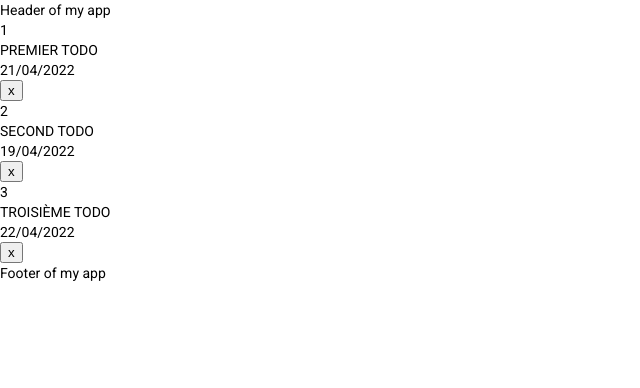
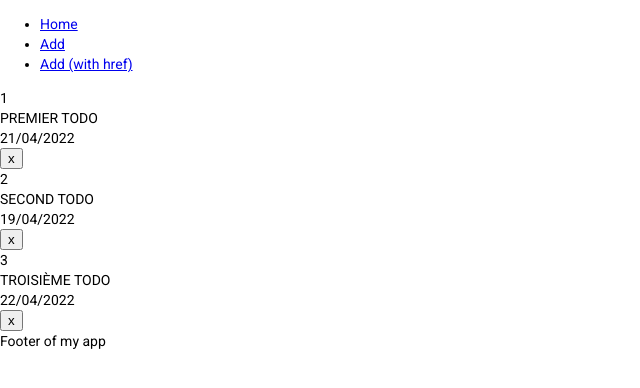
Before and after one commit to dacodemaniak/ng13-todo, an Angular app: page /todo/list in a window 1280 px wide. Shown: the top 388 px of the page, without its empty margins (0-640 px from the left). Built offline with nearby package versions, Linux system fonts and the light colour scheme.

Commit message:
Add links

```diff
--- a/src/app/app.component.html
+++ b/src/app/app.component.html
@@ -1,5 +1,17 @@
 <header>
-  Header of my app
+  <nav>
+    <ul>
+      <li>
+        <a [routerLink]="['todo', 'list']">Home</a>
+      </li>
+      <li>
+        <a [routerLink]="['todo', 'add']">Add</a>
+      </li>
+      <li>
+        <a href="/todo/add">Add (with href)</a>
+      </li>
+    </ul>
+  </nav>
 </header>
 
 <main>
```
